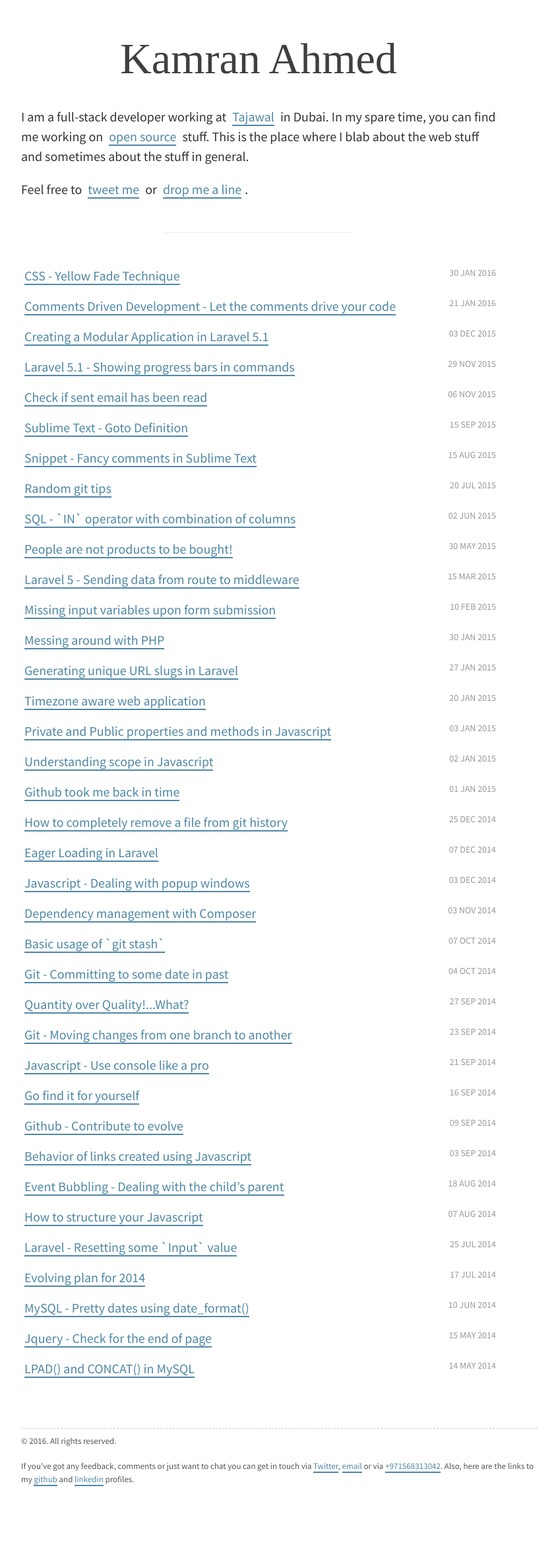
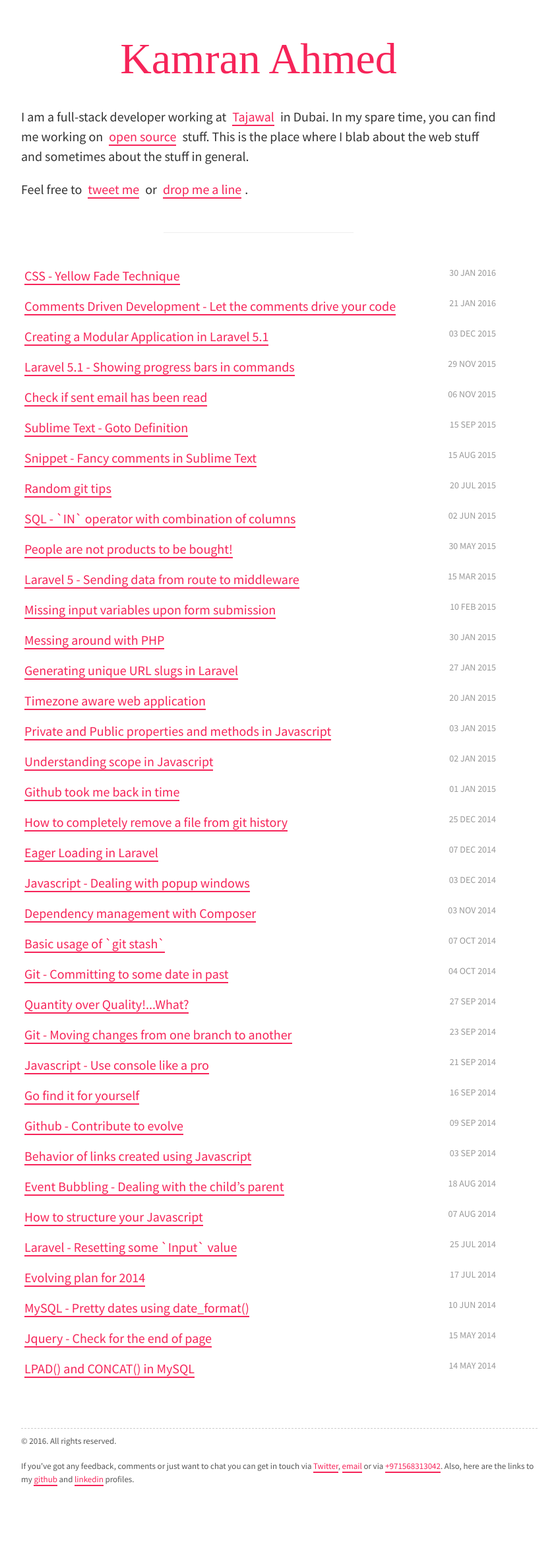
Before and after one commit to kamranahmedse/kamranahmedse.github.io, a Jekyll site: the page built from index.html, in a window 1280 px wide. Shown: the whole page at 66% size, without its empty margins (248-1088 px from the left). Built offline with Jekyll 4.4.1, drawn with Linux system fonts in a browser that asks for light colours; some web fonts are replaced; the list of posts is cut into pages by our own code.

Commit message:
Update site color scheme

```diff
--- a/public/css/style.css
+++ b/public/css/style.css
@@ -23,7 +23,7 @@ h2 {
 h1, h2 {
     font-family: Poly,serif;
     font-weight: 100;
-    color: #3f3f3f;
+    color: #F62459;
     margin: 0 0 35px;
     text-align: center;
 }
@@ -60,12 +60,12 @@ ul li, ol li {
 
 blockquote {
   padding: 0 0 0 1.5rem;
-  color: #8F8F8F;
-  border-left: 5px solid #e5e5e5;
+  color: #F62459;
+  border-left: 5px solid #F62459;
 }
 
 a {
-    color: #4F87A5;
+    color: #F62459;
     text-decoration: none;
     border-bottom: 2px solid;
     margin: 0 5px;
@@ -99,7 +99,7 @@ body {
     font-family: "PT Serif", Georgia, "Times New Roman", serif;
     font-weight: bold;
     font-style: normal;
-    color: #111;
+    color: #F62459;
     font-weight: 500;
     text-rendering: optimizeLegibility;
 }
```
